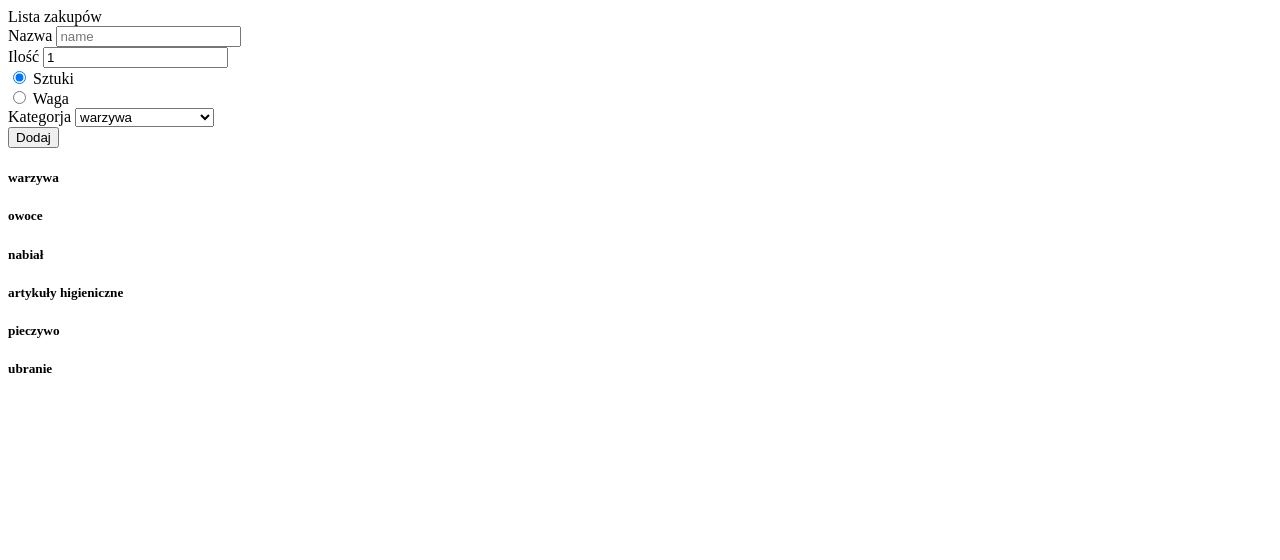
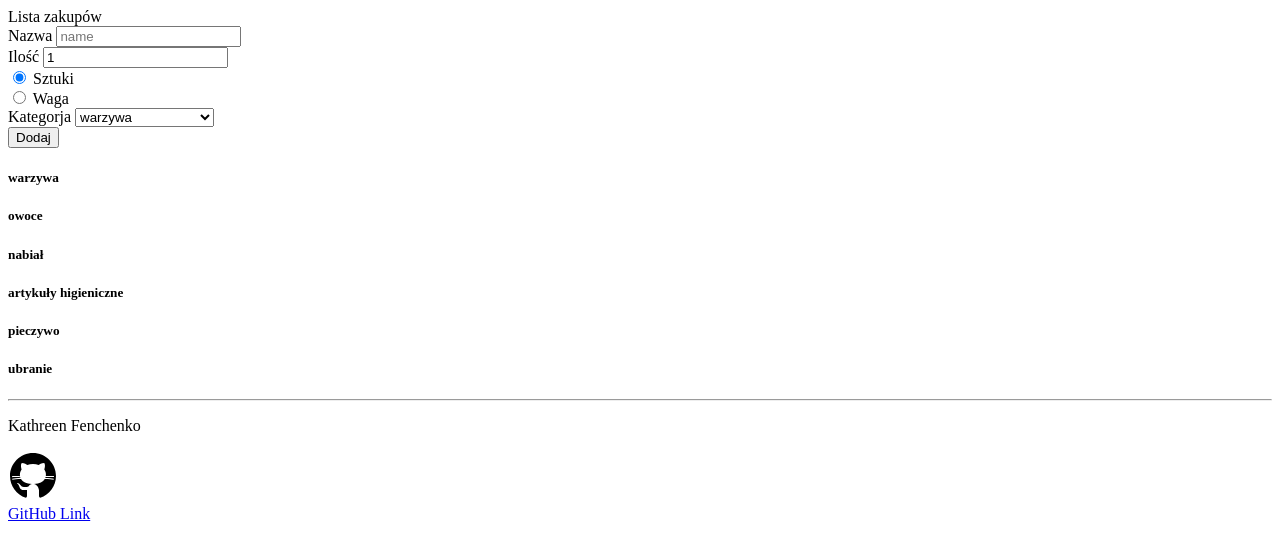
Before and after one commit to kathleen-fen/shopping-list, a website built with webpack: page src/index.html in a window 1280 px wide. Built offline with nearby package versions, Linux system fonts and the light colour scheme; files whose address does not match are found by name.

```diff
--- a/src/index.html
+++ b/src/index.html
@@ -95,7 +95,15 @@
       </div>
     </div>
     <!-- End your project here-->
-
+    <footer class="footer">
+      <div class="container">
+        <hr>
+        <p>Kathreen Fenchenko</p>
+        <div class="github-icon">
+          <div><img src="./img/icons/icons8-github.svg" alt="github"></div>
+          <div><a href="https://github.com/kathleen-fen/shopping-list" target="_blank">GitHub Link</a> </div></div>
+      </div>
+    </footer>
   </body>
   <!-- Main js file -->
   <script type="text/javascript" src="js/index.min.js"></script>
--- a/src/scss/index.scss
+++ b/src/scss/index.scss
@@ -22,3 +22,18 @@
 .selected {
     opacity: 0.6;
 }
+
+.github-icon {
+    display: flex;
+    align-items: flex-end;
+
+}
+.github-icon img {
+    width: 20px;
+}
+.github-icon div {
+    margin-right: 10px;
+}
+.footer {
+    min-height: 100px;
+}
```
Also changed, not shown: src/img/icons/icons8-github.svg (added).
